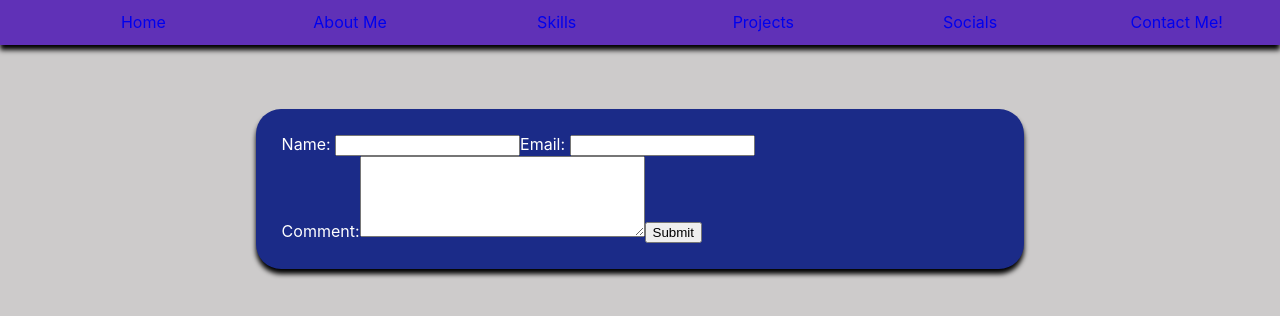
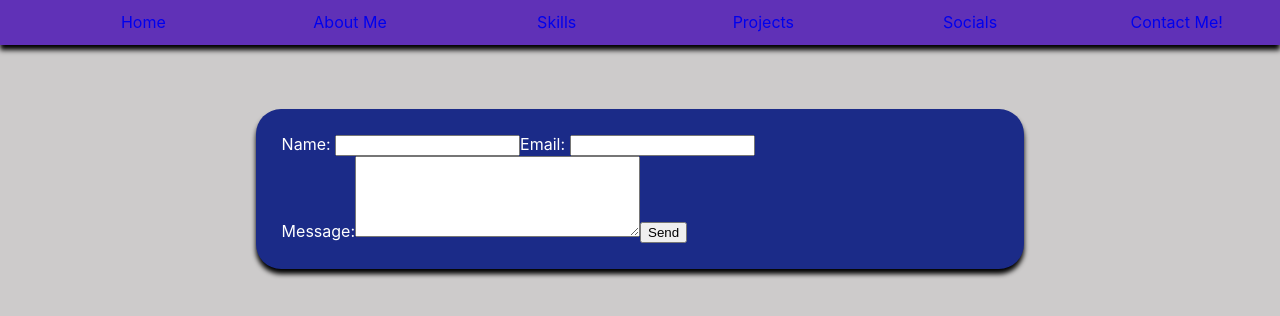
Before and after one commit to Dudemaster47/portfolio-site-but-it-works, a React (Create React App) app: page /feedback in a window 1280 px wide. Shown: the top 316 px of the page. Built offline with nearby package versions, Linux system fonts and the light colour scheme.

Commit message:
i now have a working email page

```diff
--- a/package.json
+++ b/package.json
@@ -3,6 +3,7 @@
   "version": "0.1.0",
   "private": true,
   "dependencies": {
+    "@emailjs/browser": "^3.11.0",
     "@testing-library/jest-dom": "^5.17.0",
     "@testing-library/react": "^13.4.0",
     "@testing-library/user-event": "^13.5.0",
--- a/src/App.js
+++ b/src/App.js
@@ -3,7 +3,7 @@ import React from 'react';
 import {BrowserRouter, Route, Routes} from 'react-router-dom';
 import Nav from './components/nav';
 import AboutMe from './components/about_me';
-import Feedback from './components/feedback';
+import {Feedback} from './components/feedback';
 import ProjectLinks from './components/project_links';
 import Skills from './components/skills';
 import Socials from './components/socials';
--- a/src/components/feedback.jsx
+++ b/src/components/feedback.jsx
@@ -1,79 +1,52 @@
-import { useState } from "react";
+import { useRef } from "react";
+import emailjs from '@emailjs/browser';
 
-function Feedback () {
+export const Feedback = () => {
+    const form = useRef();
+
+    const sendEmail = (e) => {
+        e.preventDefault();
+
+        emailjs.sendForm('contact_service', 'template_a7efzwo',form.current,'upzXRB1xcGlkey4qB')
+            .then((result) => {
+                console.log(result.text);
+            }, (error) => {
+                console.log(error.text);
+            });
+    };
 
     //email might be potentially dangerous
     //it might be wiser to have an admin only comments database that stores this stuff as something other than plaintext to avoid security breaches
     //and have it alert me when a comment is made
     // this is a promise to myself to acutally code today
     // this is another promise to actually code
-    const [name, setName] = useState("");
-    const [email, setEmail] = useState("");
-    const [comment, setComment] = useState("");
-
-    const handleNameChange = (e) => {
-        setName(e.target.value);
-    }
-
-    const handleEmailChange = (e) => {
-        setEmail(e.target.value);
-    };
-
-    const handleCommentChange = (e) => {
-        setComment(e.target.textcontent);
-    }
-
-    const handleSubmit = (e) => {
-        e.preventDefault();
-        const form = $(e.target);
-    };
-
 
     return (
 
         <div className="splashbox">
             <form
-                action="#"
-                method="post"
-                onSubmit={(event) => handleSubmit(event)}
+                ref={form}
+                onSubmit={sendEmail}
             >
                 <label htmlFor="name">Name: </label>
                 <input
                     type="text"
-                    id="name"
-                    name="name"
-                    value={name}
-                    onChange={(event) =>
-                        handleNameChange(event)
-                    }
+                    name="user_name"
                 />
                 <label htmlFor="email">Email: </label>
                 <input
-                    type="text"
-                    id="email"
-                    name="email"
-                    value={email}
-                    onChange={(event) =>
-                        handleEmailChange(event)
-                    }
+                    type="email"
+                    name="user_email"
                 />
                 <br />
-                <label htmlFor="comment">Comment:</label>
+                <label htmlFor="message">Message:</label>
                 <textarea
-                    name="comment"
+                    name="message"
                     rows="5"
                     cols="33"
-                    id="comment"
-                    textcontent = {comment}
-                    onChange={(event) =>
-                        handleCommentChange(event)
-                        }
                 />
-                <button type="submit">Submit</button>
+                <input type="submit" value="Send" />
             </form>
         </div>
-    )
-
-}
-
-export default Feedback;
+    );
+};
```
Also changed, not shown: 1 other file (tests, documents, lock files or other folders).
